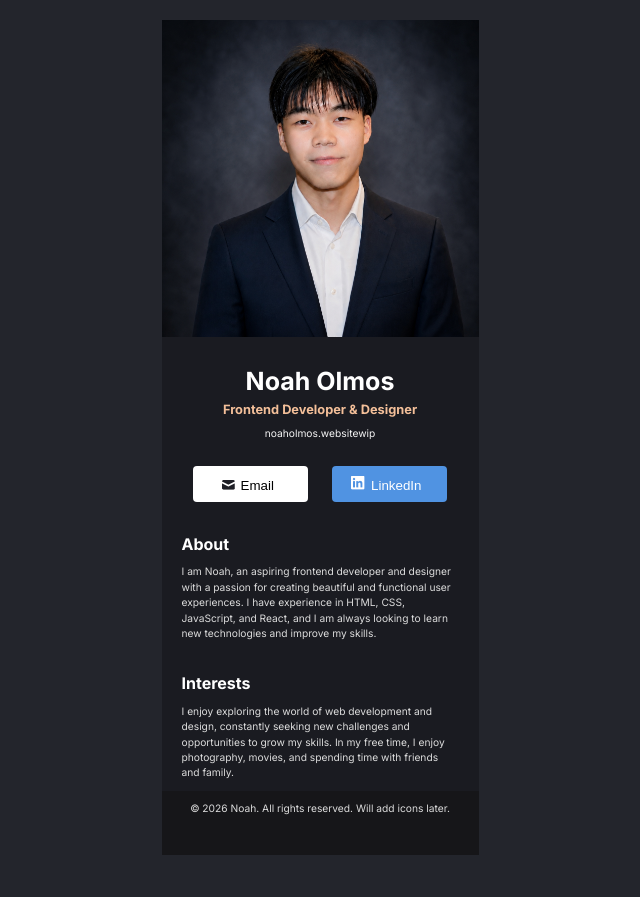
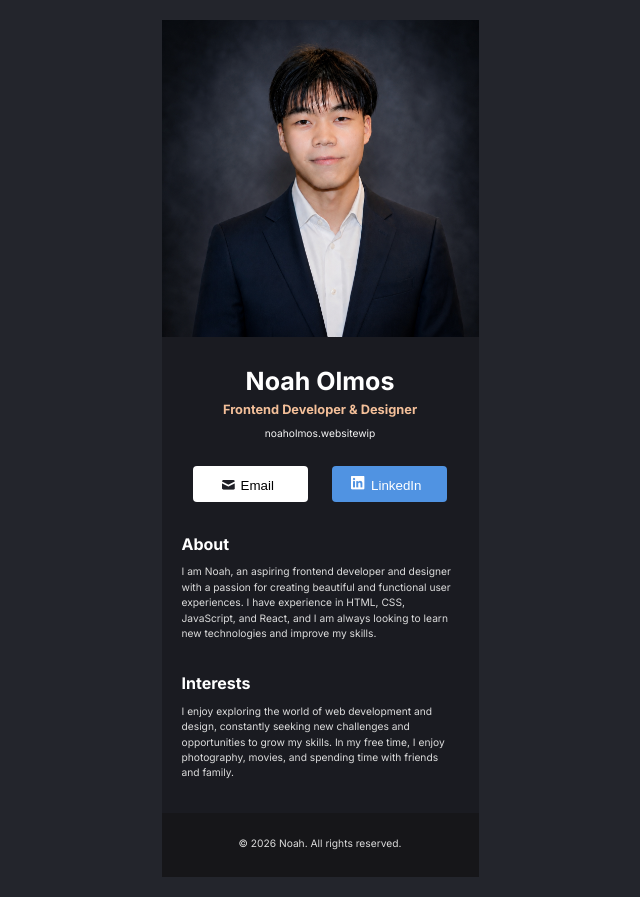
Before and after one commit to nnolmos1/digitalbusinesscard, a React (Vite) app in the folder digital-business-card/: page / in a window 1280 px wide. Shown: the whole page, without its empty margins (320-960 px from the left). Before the commit the page ends 875 px from the top, so only its background shows below. Built offline with nearby package versions, Linux system fonts and the light colour scheme.

Commit message:
Final touches

```diff
--- a/digital-business-card/src/Components/Footer.jsx
+++ b/digital-business-card/src/Components/Footer.jsx
@@ -1,7 +1,7 @@
 export default function Footer() {
     return (
         <div className="footer">
-            <p> &copy; 2026 Noah. All rights reserved. Will add icons later. </p>
+            <p> &copy; 2026 Noah. All rights reserved.</p>
         </div>
     )
 }
--- a/digital-business-card/src/style.css
+++ b/digital-business-card/src/style.css
@@ -18,7 +18,6 @@ body {
     background-color: #1A1B21;
     max-width: 317px;
     width: 100%;
-    min-height: 100vh;
     margin: 0 auto;
 }
 
@@ -76,6 +75,11 @@ button {
     border-radius: 0.25em;
     max-width: 115px;
     width: 100%;
+    transition: transform 0.2s ease-in-out, box-shadow 0.2s ease-in-out;
+}
+
+.email-button:hover, .linkedin-button:hover {
+    transform: scale(1.05);
 }
 
 .linkedin-button button {
@@ -96,6 +100,10 @@ button {
     color: #DCDCDC;
 }
 
+.interests {
+    margin-bottom: 2em;
+}
+
 .footer {
     background-color: #161619;
     height: 64px;
@@ -106,5 +114,5 @@ button {
     font-size: 0.64rem;
     line-height: 150%;
     text-align: center;
-    padding-top: 1em;
+    padding-top: 2.25em;
 }
```
